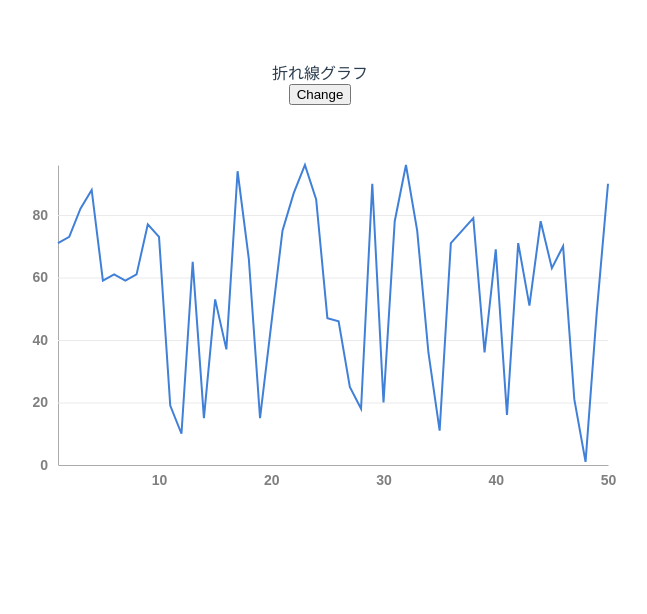
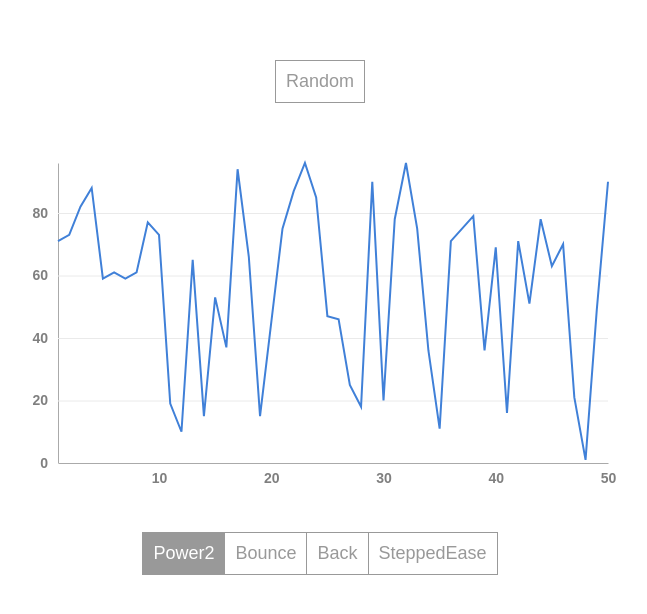
Before and after one commit to hogesuke/vue-d3-demo, a Vue app: page /#/ in a window 1280 px wide. Shown: the top 614 px of the page, without its empty margins (320-967 px from the left). Built offline with nearby package versions, Linux system fonts and the light colour scheme.

Commit message:
アニメーションを変更できるように修正

```diff
--- a/src/components/ActivityGraph.vue
+++ b/src/components/ActivityGraph.vue
@@ -1,7 +1,5 @@
 <template>
-  <div
-    :style="{ width: svgWidth + 'px', height: svgHeight + 'px' }"
-    class="graph-container">
+  <div class="graph-container">
     <svg
       :width="svgWidth"
       :height="svgHeight"
@@ -18,7 +16,8 @@
         :key="index"
         :dataset="dataset"
         :xScale="xScale"
-        :yScale="yScale" />
+        :yScale="yScale"
+        :ease="ease" />
       <tool-tip
         :width="width"
         :height="height"
@@ -28,11 +27,21 @@
         :yScale="yScale"
         :dataset="datasets[0].data"/> <!-- TODO 複数のデータセットに対応するか否か -->
     </svg>
+    <div class="ease-items">
+      <button
+        v-for="(item, key) in easeItems"
+        :key="key"
+        :class="{ isActive: ease === item }"
+        @click="onEaseItemClick(item)">
+        {{ key }}
+      </button>
+    </div>
   </div>
 </template>
 
 <script>
 import * as d3 from 'd3';
+import { Bounce, SteppedEase, Back, Power2 } from 'gsap';
 import GraphPath from './GraphPath';
 import XAxis from './XAxis';
 import YAxis from './YAxis';
@@ -58,6 +67,13 @@ export default {
       ymin: 0,
       ymax: 0,
       margin: { top: 10, right: 30, bottom: 25, left: 55 },
+      easeItems: {
+        Power2: Power2.easeIn,
+        Bounce: Bounce.easeIn,
+        Back: Back.easeIn.config(3),
+        SteppedEase: SteppedEase.config(5),
+      },
+      ease: null,
     };
   },
   computed: {
@@ -106,8 +122,12 @@ export default {
     },
   },
   mounted () {
+    this.ease = this.easeItems[Object.keys(this.easeItems)[0]];
   },
   methods: {
+    onEaseItemClick (item) {
+      this.ease = item;
+    },
   },
 };
 </script>
@@ -116,4 +136,29 @@ export default {
   .graph-container {
     margin: 50px auto;
   }
+  .ease-items {
+    margin-top: 40px;
+
+    button {
+      padding: 10px;
+      outline: none;
+      background-color: #fff;
+      border: solid 1px #999;
+      font-size: 18px;
+      color: #999;
+
+      &.isActive {
+        background-color: #999;
+        color: #fff;
+      }
+
+      &:not(:last-child) {
+        border-right: none;
+      }
+
+      &:hover {
+        cursor: pointer;
+      }
+    }
+  }
 </style>
--- a/src/components/GraphPath.vue
+++ b/src/components/GraphPath.vue
@@ -22,6 +22,10 @@ export default {
     yScale: {
       type: Function,
       required: true,
+    },
+    ease: {
+      type: Object,
+      required: false,
     },
   },
   data: function () {
@@ -52,8 +56,8 @@ export default {
     tweenPath (detaset) {
       TweenLite.to(
         this.$data,
-        0.5,
-        { description: this.generateDescription(detaset) }
+        1,
+        { description: this.generateDescription(detaset), ease: this.ease }
       );
     },
     generateDescription: function () {
--- a/src/pages/LineGraph.vue
+++ b/src/pages/LineGraph.vue
@@ -1,8 +1,11 @@
 <template>
   <div>
-    <div>折れ線グラフ</div>
     <div>
-      <button @click="datasets = generateData()">Change</button>
+      <button
+        @click="datasets = generateData()"
+        class="random-button">
+        Random
+      </button>
     </div>
     <activity-graph :datasets="[{ data: datasets, color: '#4080d8' }]" /> <!-- datasetsの命名をどうにかしたい -->
   </div>
@@ -41,5 +44,26 @@ export default {
 };
 </script>
 
-<style scoped>
+<style lang="scss" scoped>
+  .random-button {
+    padding: 10px;
+    outline: none;
+    background-color: #fff;
+    border: solid 1px #999;
+    font-size: 18px;
+    color: #999;
+
+    &.isActive {
+      background-color: #999;
+      color: #fff;
+    }
+
+    &:not(:last-child) {
+      border-right: none;
+    }
+
+    &:hover {
+      cursor: pointer;
+    }
+  }
 </style>
```
